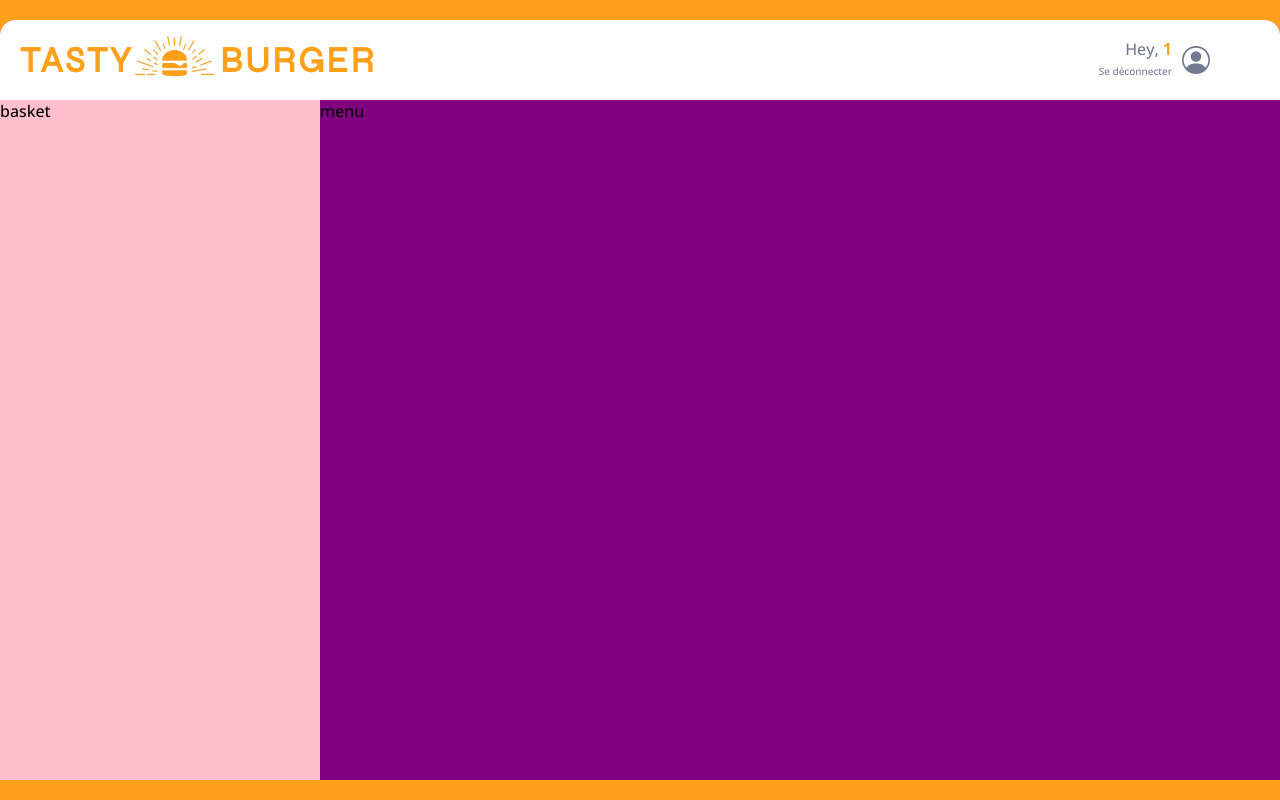
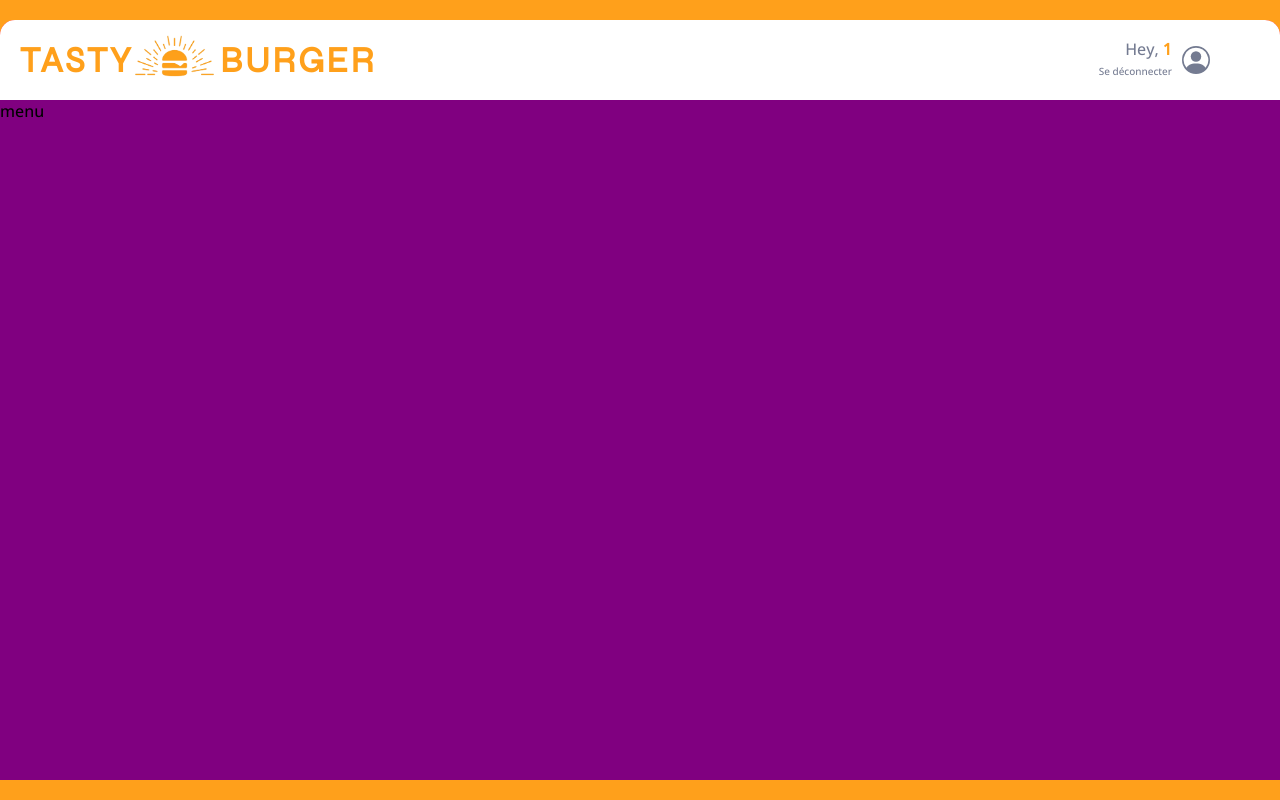
Before and after one commit to YanisMorzak/tasty-burger, a React (Vite) app: page /order/1 in a window 1280 px wide. Built offline with nearby package versions, Linux system fonts and the light colour scheme; a web font is replaced by a local one.

Commit message:
💡 F05: ORDER > Main > Prepare code for <Basket/>

```diff
--- a/src/components/pages/order/Main/Main.jsx
+++ b/src/components/pages/order/Main/Main.jsx
@@ -7,7 +7,7 @@ import Menu from './Menu';
 export default function Main() {
   return (
     <MainStyled className="main">
-      <div className="basket">basket</div>
+      {/* <div className="basket">basket</div> */}
       <Menu />
     </MainStyled>
   )
@@ -20,10 +20,10 @@ const MainStyled = styled.div`
     border-bottom-right-radius: ${theme.borderRadius.extraRound};
     box-shadow: 0px 8px 20px 8px rgba(0, 0, 0, 0.2) inset ;
     display: grid;
-    grid-template-columns: 25% 1fr;
+    grid-template-columns: 1fr;
 
-    .basket{
+    /* .basket{
       background: pink;
-    }
+    } */
 
 `;
```
